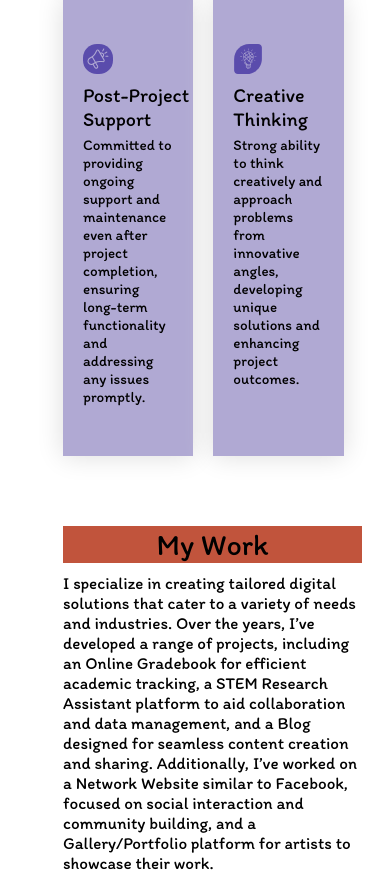
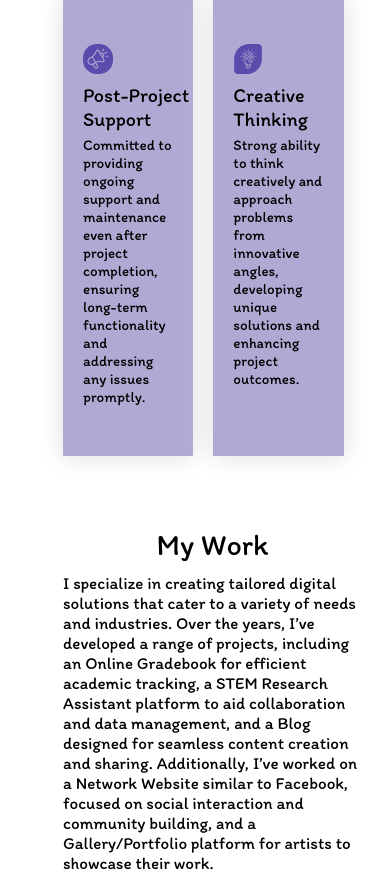
Before and after one commit to sabuka-dumbo/Portfolio-1, a Django app: page / in a window 390 px wide; the page is wider, and only the part inside the window is pictured. Shown: the part 2027-2901 px from the top of that part. Run offline with Django 5.2, Linux system fonts and the light colour scheme.

Commit message:
Jan 14, 2025, 8:25 PM

```diff
--- a/Portfolio/SabaDumbadze/static/css/styles.css
+++ b/Portfolio/SabaDumbadze/static/css/styles.css
@@ -631,11 +631,12 @@ a, button, [role="button"] {
     }
 
     .work-div {
-        grid-template-columns: 35px calc(100% - 700px) 10px;
+        grid-template-columns: 35px calc(100% - 70px) 10px;
     }
 
-    .work-title {
-        background-color: #c1543c;
+    .work-part2 {
+        grid-column-start: 2;
+        grid-column-end: 3;
     }
 }
 
```
